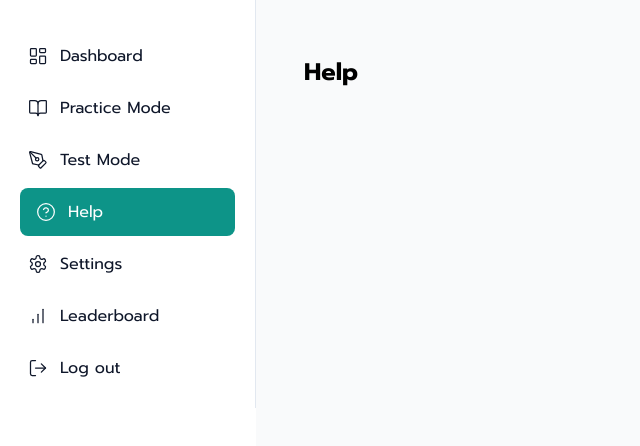
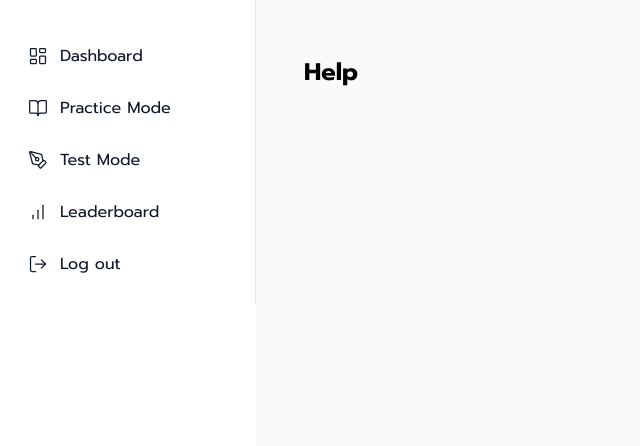
Before and after one commit to smart-study-plus/smart-study-plus, a Next.js app: page /help in a window 1280 px wide. Shown: the top 446 px of the page, without its empty margins (0-640 px from the left). Built offline with nearby package versions, Linux system fonts and the light colour scheme; no server answers.

Commit message:
hide help and settings page

```diff
--- a/src/components/layout/sidebar.tsx
+++ b/src/components/layout/sidebar.tsx
@@ -43,8 +43,8 @@ const Sidebar = () => {
     { icon: LayoutDashboard, label: 'Dashboard', path: '/dashboard' },
     { icon: BookOpen, label: 'Practice Mode', path: '/practice' },
     { icon: PenTool, label: 'Test Mode', path: '/test' },
-    { icon: HelpCircle, label: 'Help', path: '/help' },
-    { icon: Settings, label: 'Settings', path: '/settings' },
+    //{ icon: HelpCircle, label: 'Help', path: '/help' },
+    //{ icon: Settings, label: 'Settings', path: '/settings' },
     { icon: BarChart, label: 'Leaderboard', path: '/leaderboard' },
     { icon: LogOut, label: 'Log out', action: handleLogout },
   ];
```
